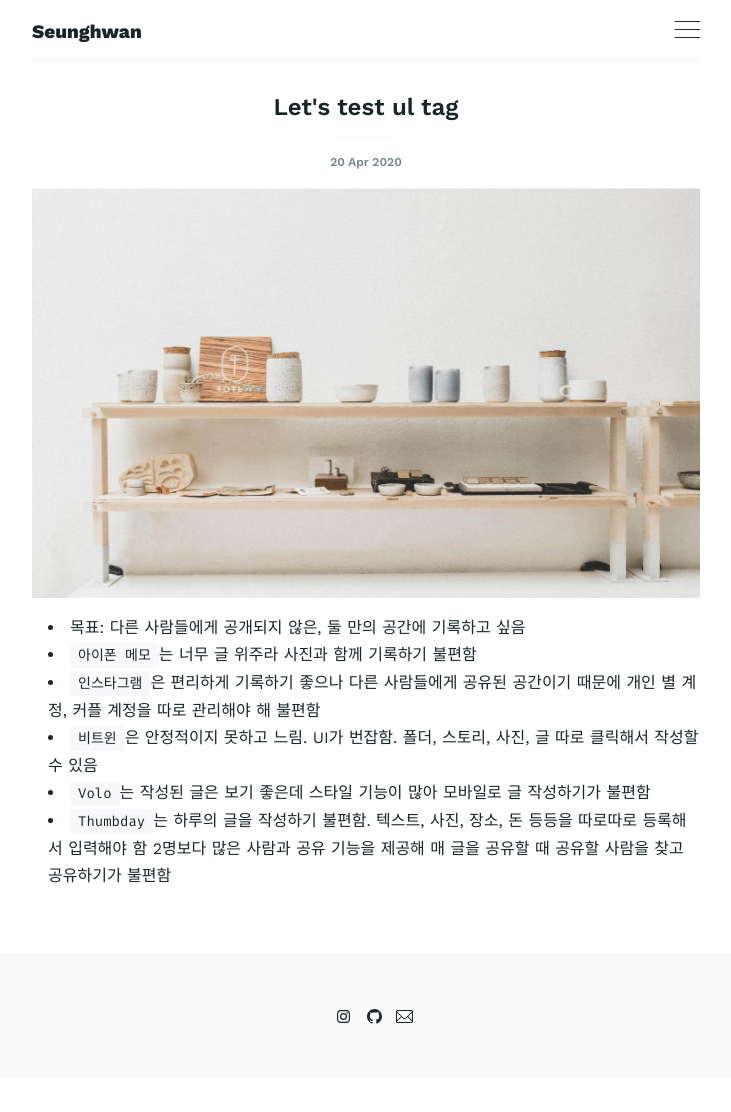
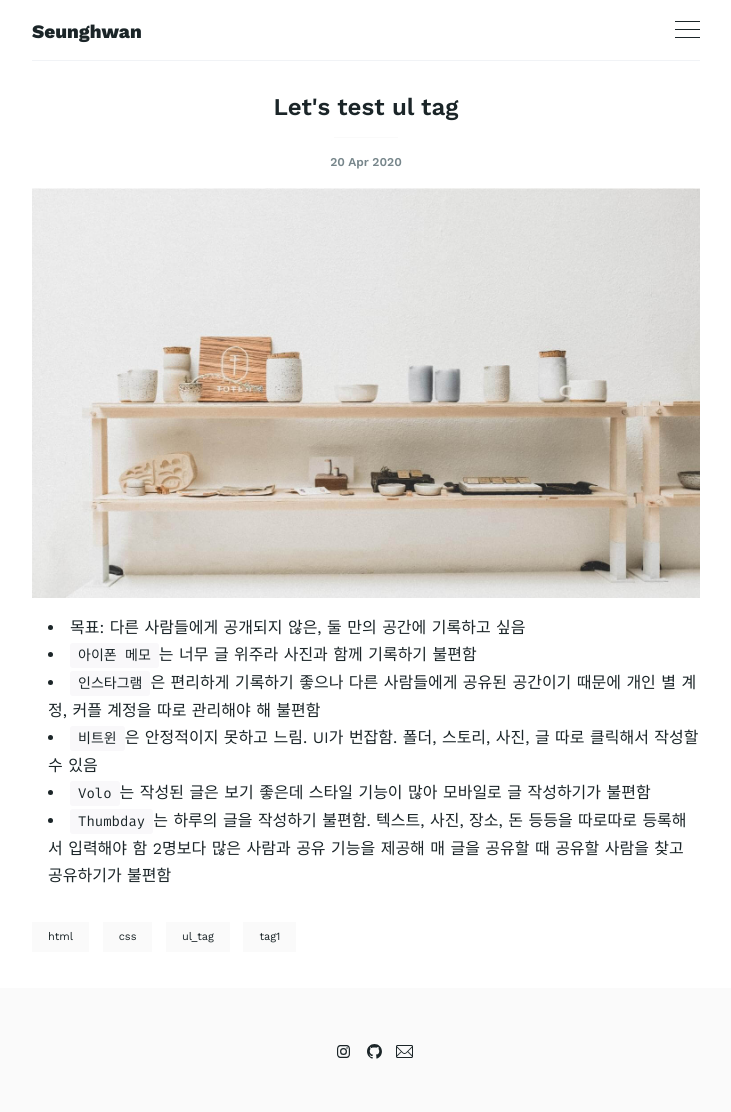
Before and after one commit to tjrichard/tjrichard.github.io, a Jekyll site: the page built from _posts/2020-04-20-ul-tag-test.md, in a window 1280 px wide. Shown: the whole page, without its empty margins (274-1005 px from the left). Built offline with Jekyll 4.4.1, drawn with Linux system fonts in a browser that asks for light colours; before the commit the page ends 1077 px from its top, so only the background shows below that.

Commit message:
Update post.html

```diff
--- a/_layouts/post.html
+++ b/_layouts/post.html
@@ -30,7 +30,7 @@
             {% for post_tag in post.tags %}
               {% for data_tags in site.data.tags %}
                 {% if data_tags.slug == post_tag %}
-                  {% assign tag = data_tag %}
+                  {% assign tag = data_tags %}
                 {% endif %}
               {% endfor %}
               {% if tag %}
```
